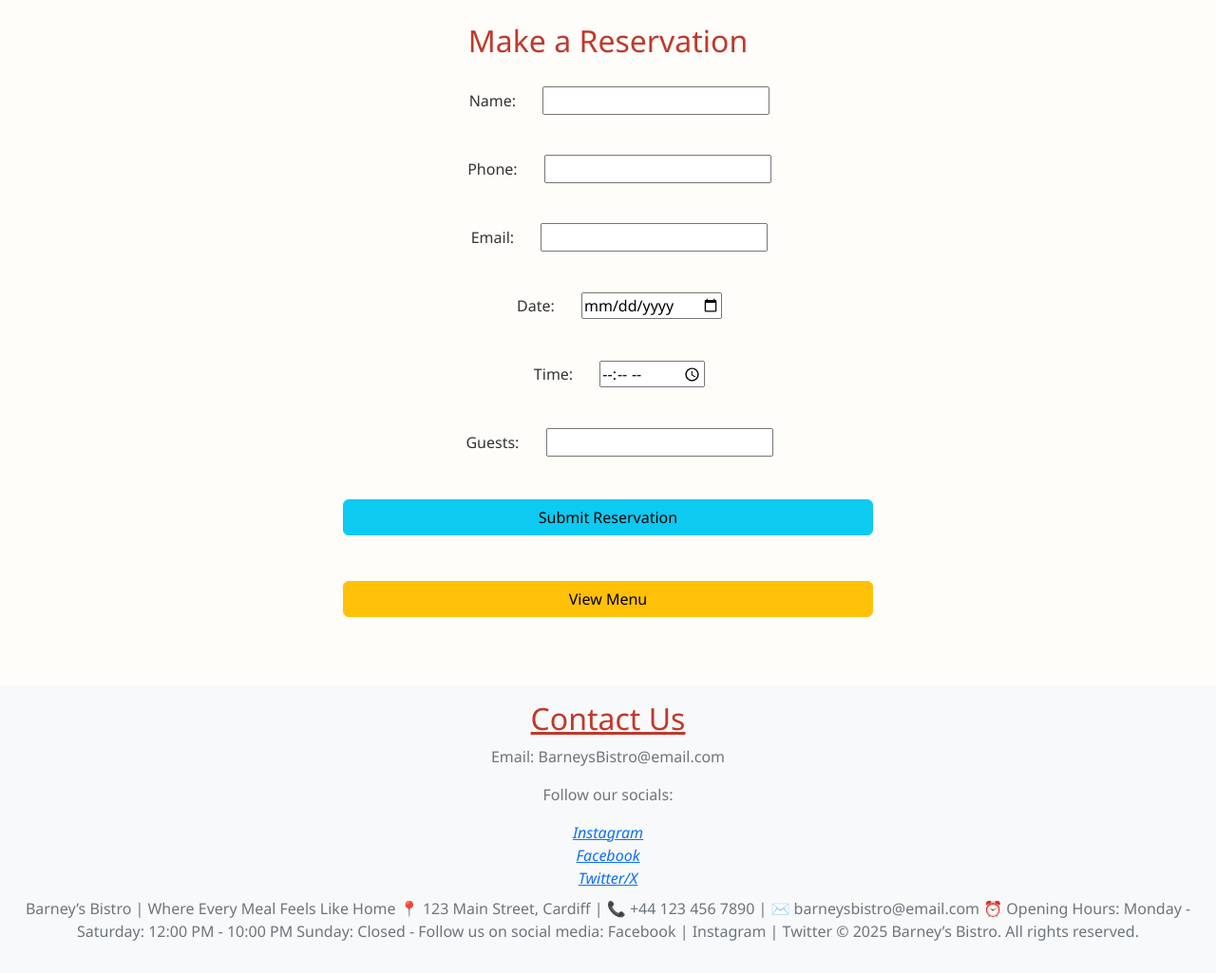
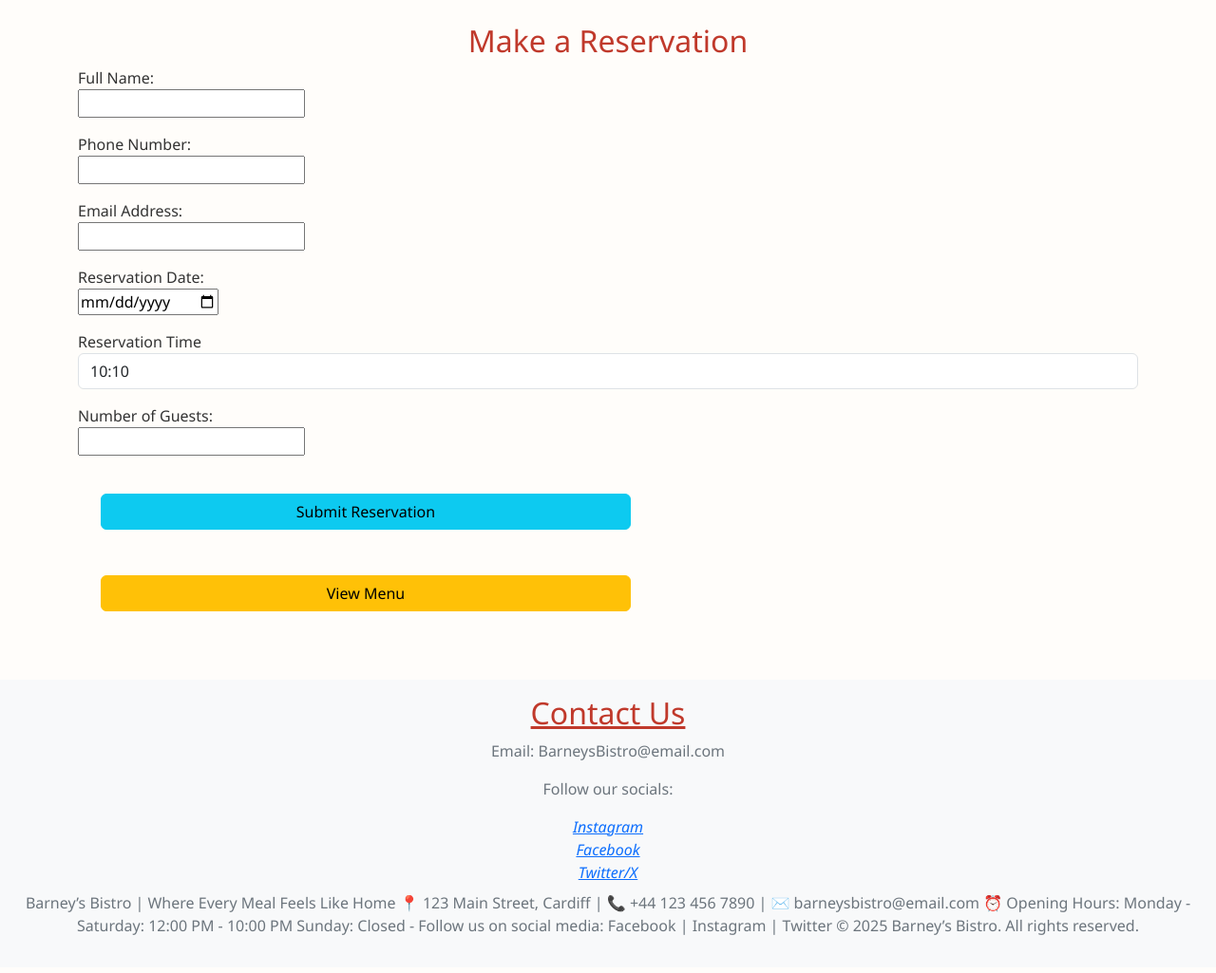
Before and after one commit to MARKANTONY04/project3_django, a Django app: template reservation/templates/reservation/reservation.html in a window 1280 px wide. Shown: the part 56-1081 px from the top of the page at 95% size. After the commit the page ends 1041 px from the top, so only its background shows below. Run offline with Django 4.2, Linux system fonts and the light colour scheme; tables that the repository leaves empty hold one stand-in row (values such as "Sample post"); the template is opened without the code that fills it: values that come from a table or form of the project are taken from there, most other values are stand-ins (such as "Sample title", 1, 10 or a date in 2020).

Commit message:
recreated reservation.html to be more compatible with the reimagined app

```diff
--- a/reservation/templates/reservation/reservation.html
+++ b/reservation/templates/reservation/reservation.html
@@ -3,42 +3,83 @@
 {% block title %}Reservation Page{% endblock %}
 
 {% block content %}
+<h2 class="text-center">Make a Reservation</h2>
 
-<h2 class="text-center">Make a Reservation</h2>
-    <form method="POST">
-        {% csrf_token %}
-        <div class="text-center">
-        <label for="name" class="m-4">Name:</label>
-        <input type="text" name="name" required>
-        <br>
+<form method="POST" id="reservationForm">
+    {% csrf_token %}
+    {{ form.non_field_errors }}
+    <div class="mb-3">
+        {{ form.name.label_tag }}<br>
+        {{ form.name }}
+        {{ form.name.errors }}
+    </div>
 
-        <label for="phone_number" class="m-4">Phone:</label>
-        <input type="tel" name="phone_number" required>
-        <br>
+    <div class="mb-3">
+        {{ form.phone_number.label_tag }}<br>
+        {{ form.phone_number }}
+        {{ form.phone_number.errors }}
+    </div>
 
-        <label for="email" class="m-4">Email:</label>
-        <input type="email" name="email" required>
-        <br>
+    <div class="mb-3">
+        {{ form.email.label_tag }}<br>
+        {{ form.email }}
+        {{ form.email.errors }}
+    </div>
 
-        <label for="date" class="m-4">Date:</label>
-        <input type="date" name="date" required>
-        <br>
+    <div class="mb-3">
+        {{ form.date.label_tag }}<br>
+        {{ form.date }}
+        {{ form.date.errors }}
+    </div>
 
-        <label for="time" class="m-4">Time:</label>
-        <input type="time" name="time" required>
-        <br>
+    <div class="mb-3">
+        <label for="id_time">Reservation Time</label><br>
+        <select name="time" id="id_time" class="form-control">
+            {% for t in time_slots %}
+                <option value="{{ t }}">{{ t|time:"H:i" }}</option>
+            {% endfor %}
+        </select>
+    </div>
 
-        <label for="number_of_guests" class="m-4">Guests:</label>
-        <input type="number" name="number_of_guests" min="1" required>
-        <br>
+    <div class="mb-3">
+        {{ form.number_of_guests.label_tag }}<br>
+        {{ form.number_of_guests }}
+        {{ form.number_of_guests.errors }}
+    </div>
 
-        <button type="submit" class="btn btn-info col-6 m-4">Submit Reservation</button>
-        <a
-            href="{% url 'menu:menu_list' %}"
-            type="button"
-            class="btn btn-warning col-6 m-4"
-            >View Menu</a>
-            </div>
-    </form>
+    <p id="availability-msg" class="mt-2"></p>
 
+    <button type="submit" class="btn btn-info col-6 m-4">Submit Reservation</button>
+    <a href="{% url 'menu:menu_list' %}" class="btn btn-warning col-6 m-4">View Menu</a>
+</form>
+
+<script>
+document.addEventListener("DOMContentLoaded", function() {
+    function checkAvailability() {
+        const dateInput = document.querySelector("input[name='date']").value;
+        const timeSelect = document.querySelector("select[name='time']").value;
+        const guests = document.querySelector("input[name='number_of_guests']").value;
+
+        if (!dateInput || !timeSelect || !guests) {
+            document.getElementById("availability-msg").innerHTML = "";
+            return;
+        }
+
+        fetch("{% url 'reservation:check_availability' %}?date=" + encodeURIComponent(dateInput) + "&time=" + encodeURIComponent(timeSelect) + "&guests=" + encodeURIComponent(guests))
+            .then(r => r.json())
+            .then(data => {
+                const m = document.getElementById("availability-msg");
+                if (data.available) {
+                    m.innerHTML = "<span style='color:green;'>Available ✔</span>";
+                } else {
+                    m.innerHTML = "<span style='color:red;'>Fully booked ✖</span>";
+                }
+            });
+    }
+
+    document.querySelector("input[name='date']").addEventListener("change", checkAvailability);
+    document.querySelector("select[name='time']").addEventListener("change", checkAvailability);
+    document.querySelector("input[name='number_of_guests']").addEventListener("input", checkAvailability);
+});
+</script>
 {% endblock %}
```
